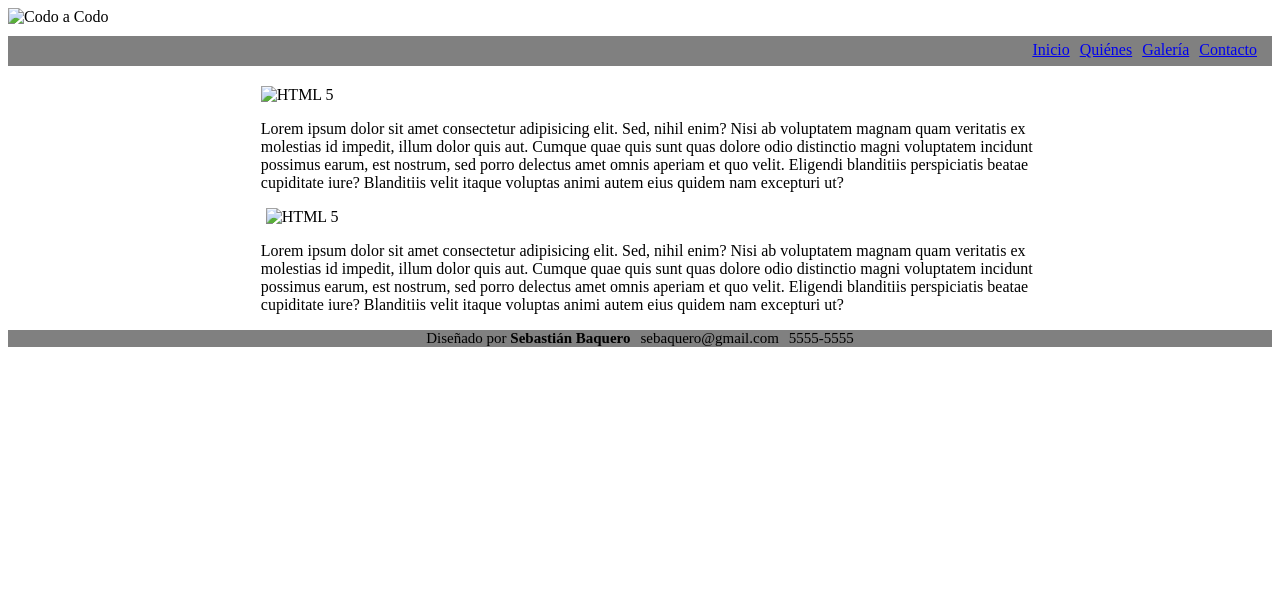
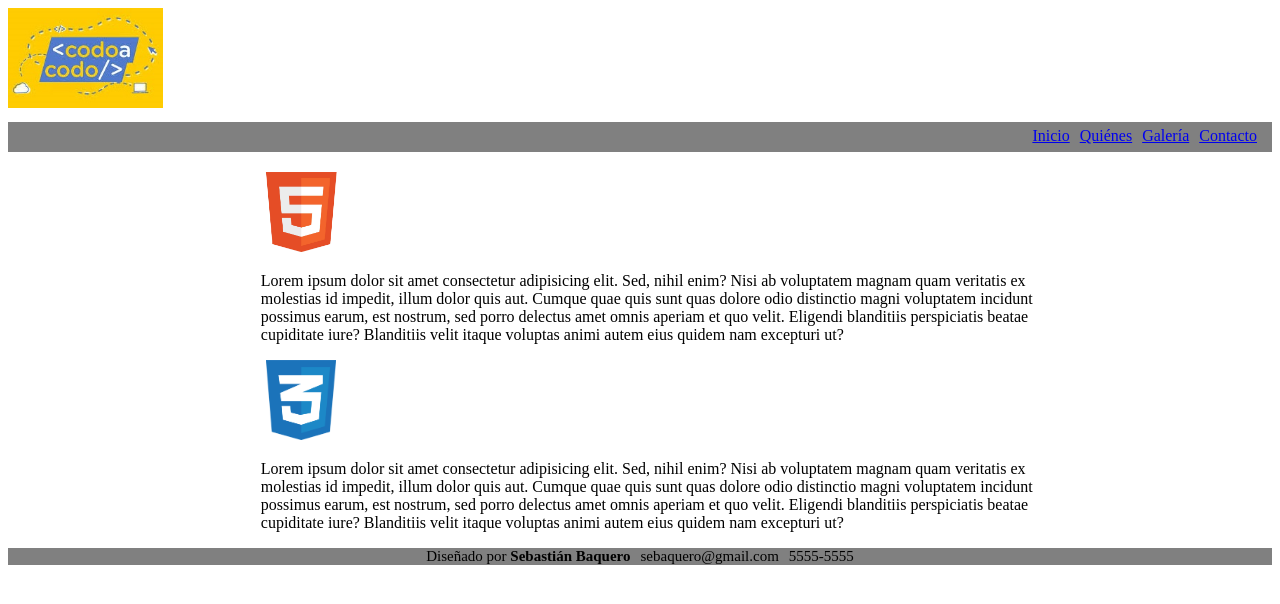
Before and after one commit to sbaquero/CodoACodo1C2022Desafio2, a plain HTML site: page index.html in a window 1280 px wide. Drawn offline with Linux system fonts and the light colour scheme.

Commit message:
Corrección de source de imágenes

```diff
--- a/index.html
+++ b/index.html
@@ -9,7 +9,7 @@
   </head>
   <body>
     <header>
-      <div><img id="cac" src="/Desafío 2/logocac.jpg" alt="Codo a Codo" /></div>
+      <div><img id="cac" src="logocac.jpg" alt="Codo a Codo" /></div>
     </header>
     <nav>
       <div class="contenedor">
@@ -20,7 +20,7 @@
       </div>
     </nav>
     <section>
-      <div><img id="html5" src="/Desafío 2/logohtml.png" alt="HTML 5" /></div>
+      <div><img id="html5" src="logohtml.png" alt="HTML 5" /></div>
       <div>
         <p>
           Lorem ipsum dolor sit amet consectetur adipisicing elit. Sed, nihil
@@ -32,7 +32,7 @@
           animi autem eius quidem nam excepturi ut?
         </p>
       </div>
-      <div><img id="css3" src="/Desafío 2/logocss.png" alt="HTML 5" /></div>
+      <div><img id="css3" src="logocss.png" alt="HTML 5" /></div>
       <div>
         <p>
           Lorem ipsum dolor sit amet consectetur adipisicing elit. Sed, nihil
```
